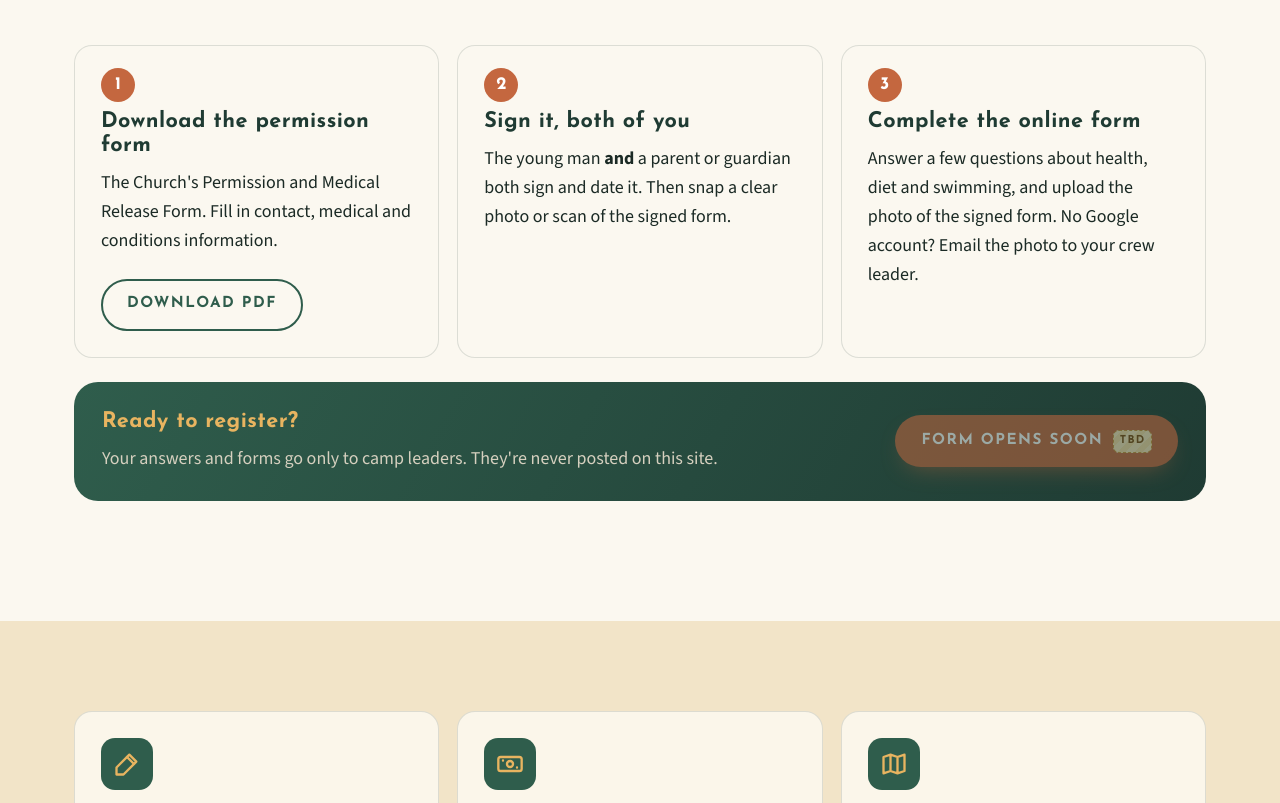
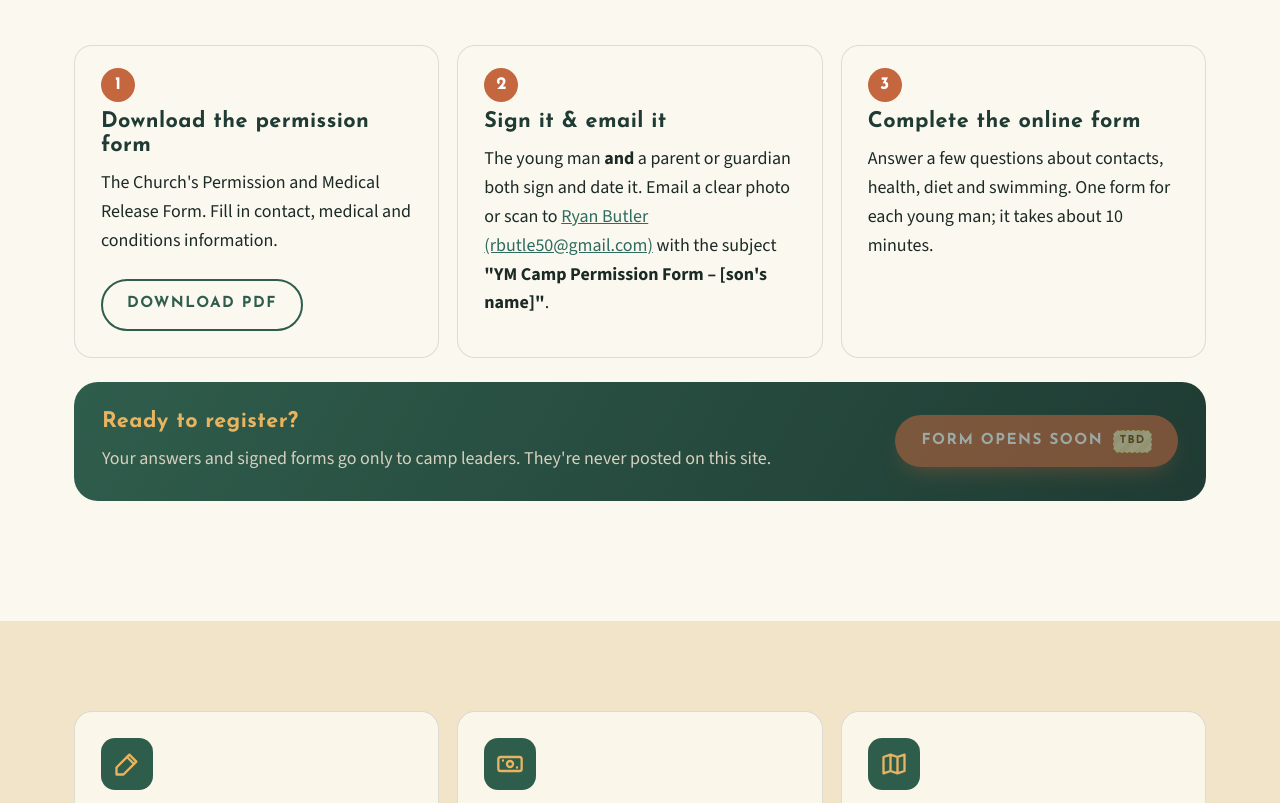
Before and after one commit to Westland-Stake-YM/Camp-2027, a plain HTML site: page index.html in a window 1280 px wide. Shown: the part 8616-9419 px from the top of the page. Drawn offline with nearby package versions, Linux system fonts and the light colour scheme.

Commit message:
Permission forms: families email signed form photos
Co-Authored-By: Claude Opus 5.5 <noreply@anthropic.com>
Claude-Session: https://claude.ai/code/session_013fGJhewLuro4kWomFc8KcX

```diff
--- a/assets/js/site.js
+++ b/assets/js/site.js
@@ -37,6 +37,14 @@ $$('[data-link]').forEach(a => {
     if (lbl && a.dataset.pending) lbl.textContent = a.dataset.pending;
     if (!a.querySelector('.tbd')) a.insertAdjacentHTML('beforeend', ' <span class="tbd">TBD</span>');
   }
+});
+
+/* ---------- permission-form email (assembled here to keep it away from scrapers) ---------- */
+const PF = ['rbutle50', 'gmail.com'];
+$$('[data-email]').forEach(a => {
+  const addr = PF.join('@');
+  a.href = 'mailto:' + addr + '?subject=' + encodeURIComponent("YM Camp Permission Form – [son's name]");
+  a.textContent = 'Ryan Butler (' + addr + ')';
 });
 
 /* ---------- inline the poster logo (so its font renders) ---------- */
--- a/index.html
+++ b/index.html
@@ -376,18 +376,18 @@
         <a class="btn btn-line" data-link="permissionPdf" style="margin-top:6px"><span class="lbl">Download PDF</span></a>
       </div>
       <div class="card step reveal d1">
-        <h3>Sign it, both of you</h3>
-        <p>The young man <strong>and</strong> a parent or guardian both sign and date it. Then snap a clear photo or scan of the signed form.</p>
+        <h3>Sign it &amp; email it</h3>
+        <p>The young man <strong>and</strong> a parent or guardian both sign and date it. Email a clear photo or scan to <a data-email class="email-link" href="#">Ryan Butler</a> with the subject <strong>"YM Camp Permission Form – [son's name]"</strong>.</p>
       </div>
       <div class="card step reveal d2">
         <h3>Complete the online form</h3>
-        <p>Answer a few questions about health, diet and swimming, and upload the photo of the signed form. No Google account? Email the photo to your crew leader.</p>
+        <p>Answer a few questions about contacts, health, diet and swimming. One form for each young man; it takes about 10 minutes.</p>
       </div>
     </div>
     <div class="reg-banner reveal">
       <div>
         <h3>Ready to register?</h3>
-        <p>Your answers and forms go only to camp leaders. They're never posted on this site.</p>
+        <p>Your answers and signed forms go only to camp leaders. They're never posted on this site.</p>
       </div>
       <a class="btn btn-rust" data-link="registrationForm" data-pending="Form opens soon"><span class="lbl">Open registration form</span></a>
     </div>
```
Also changed, not shown: leaders.html (+1 -1 lines).
